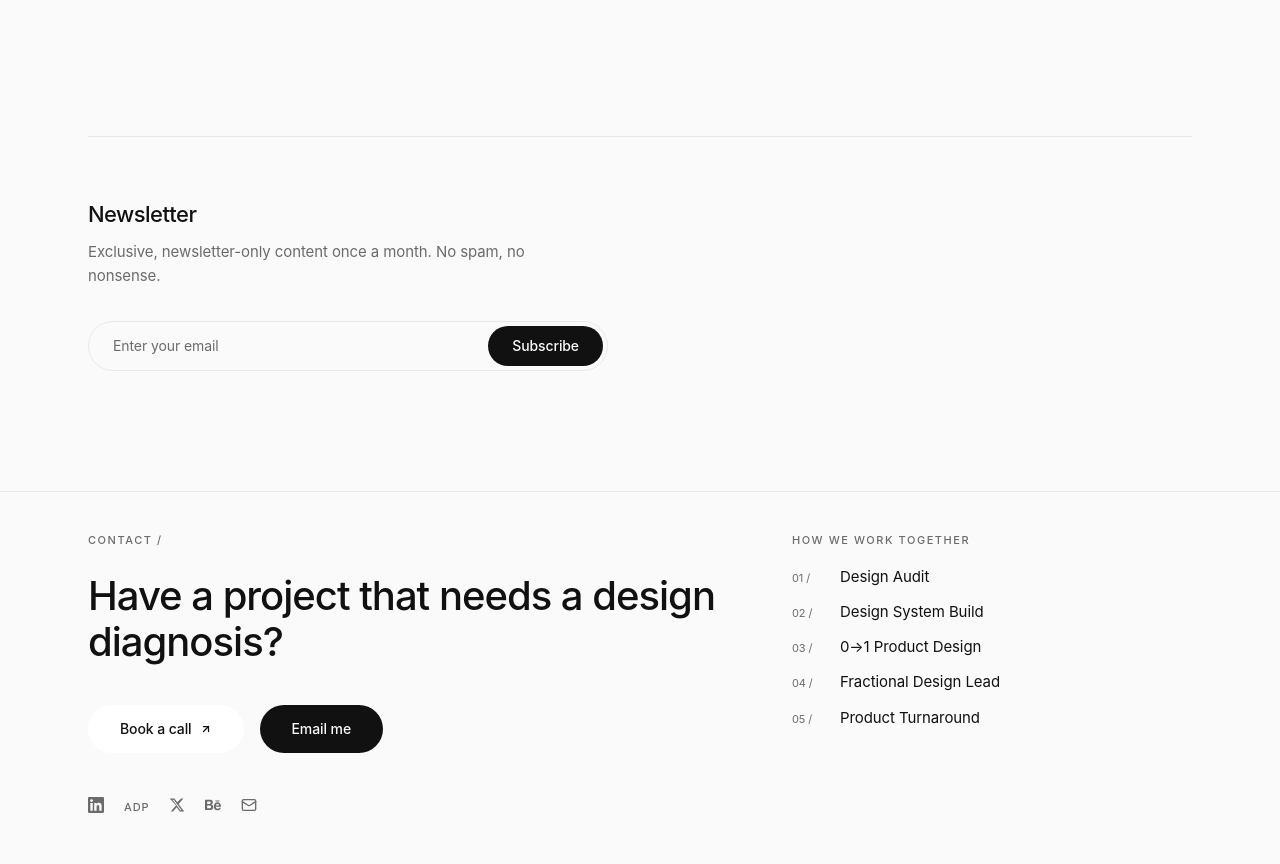
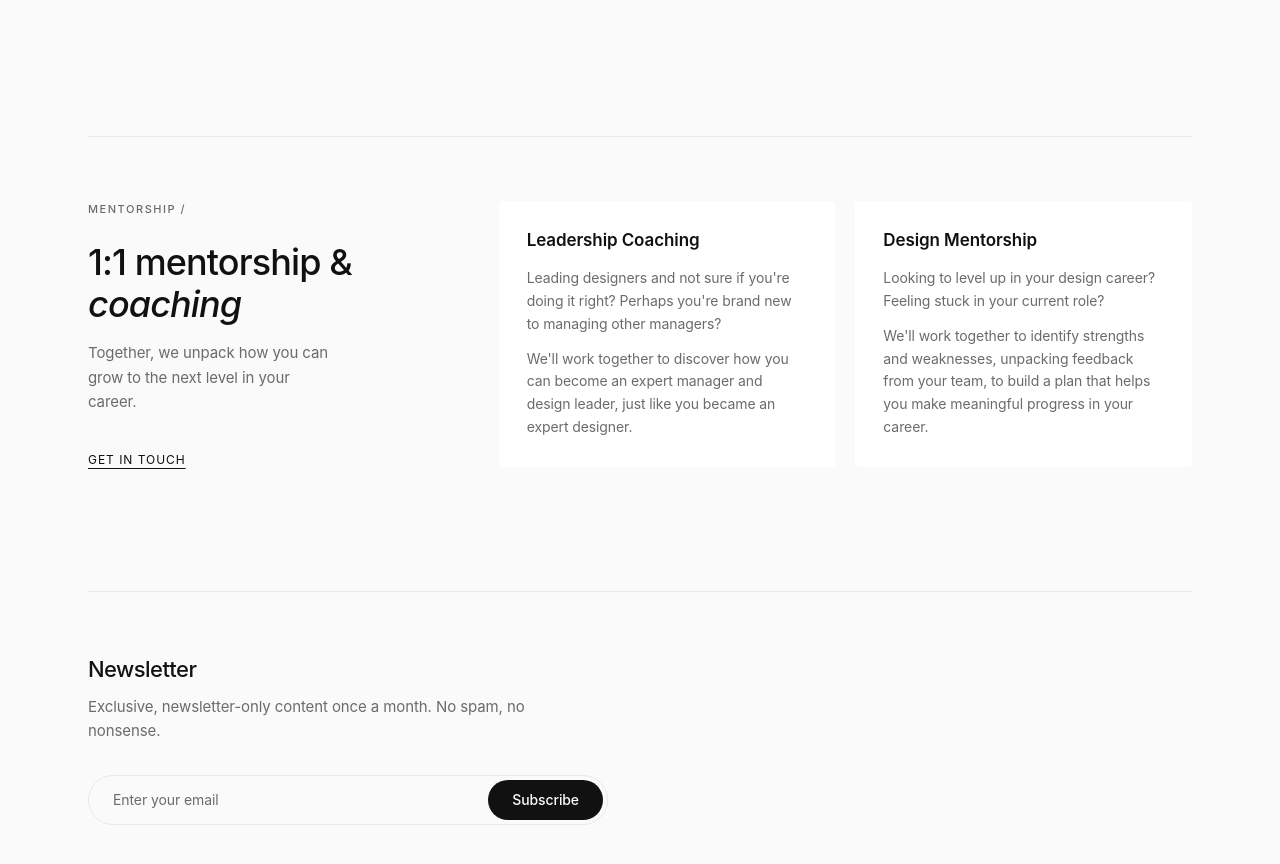
Before and after one commit to zeneojsun/noelcheung-design, a Next.js app: page / in a window 1280 px wide. Shown: the part 4560-5424 px from the top of the page. Built offline with nearby package versions, Linux system fonts and the light colour scheme; a web font is replaced by a local one.

Commit message:
Add 1:1 mentorship & coaching section with Leadership Coaching + Design Mentorship cards
Co-Authored-By: Claude Sonnet 4.6 <noreply@anthropic.com>

```diff
--- a/app/page.tsx
+++ b/app/page.tsx
@@ -153,6 +153,61 @@ export default function Home() {
             </div>
           </section>
 
+          {/* ─────────────────────────────────────────────── MENTORSHIP */}
+          <section className="pt-16 pb-[120px] border-t border-rule">
+            <div className="grid grid-cols-1 md:grid-cols-[1fr_2fr] gap-12 md:gap-16">
+              {/* Left */}
+              <Reveal>
+                <div>
+                  <p className="font-mono text-[11px] font-medium uppercase tracking-[0.14em] text-muted mb-6">
+                    Mentorship /
+                  </p>
+                  <h2 className="display text-[28px] md:text-[36px] leading-[1.15] tracking-tight mb-4">
+                    1:1 mentorship &amp;<br />
+                    <em>coaching</em>
+                  </h2>
+                  <p className="text-[15px] text-muted leading-relaxed mb-8 max-w-[26ch]">
+                    Together, we unpack how you can grow to the next level in your career.
+                  </p>
+                  <a
+                    href="#contact"
+                    className="font-mono text-[12px] uppercase tracking-[0.08em] text-ink underline underline-offset-4 hover:text-muted transition-colors duration-150"
+                  >
+                    Get in touch
+                  </a>
+                </div>
+              </Reveal>
+
+              {/* Right: two cards */}
+              <Reveal delay={100}>
+                <div className="grid grid-cols-1 sm:grid-cols-2 gap-5">
+                  <div className="bg-surface rounded-2xl p-7">
+                    <h3 className="text-[17px] font-semibold leading-[1.3] mb-4">
+                      Leadership Coaching
+                    </h3>
+                    <p className="text-[14px] text-muted leading-relaxed mb-3">
+                      Leading designers and not sure if you&apos;re doing it right? Perhaps you&apos;re brand new to managing other managers?
+                    </p>
+                    <p className="text-[14px] text-muted leading-relaxed">
+                      We&apos;ll work together to discover how you can become an expert manager and design leader, just like you became an expert designer.
+                    </p>
+                  </div>
+                  <div className="bg-surface rounded-2xl p-7">
+                    <h3 className="text-[17px] font-semibold leading-[1.3] mb-4">
+                      Design Mentorship
+                    </h3>
+                    <p className="text-[14px] text-muted leading-relaxed mb-3">
+                      Looking to level up in your design career? Feeling stuck in your current role?
+                    </p>
+                    <p className="text-[14px] text-muted leading-relaxed">
+                      We&apos;ll work together to identify strengths and weaknesses, unpacking feedback from your team, to build a plan that helps you make meaningful progress in your career.
+                    </p>
+                  </div>
+                </div>
+              </Reveal>
+            </div>
+          </section>
+
           {/* ─────────────────────────────────────────────── NEWSLETTER */}
           <section className="pt-16 pb-[120px] border-t border-rule">
             <Reveal>
```
